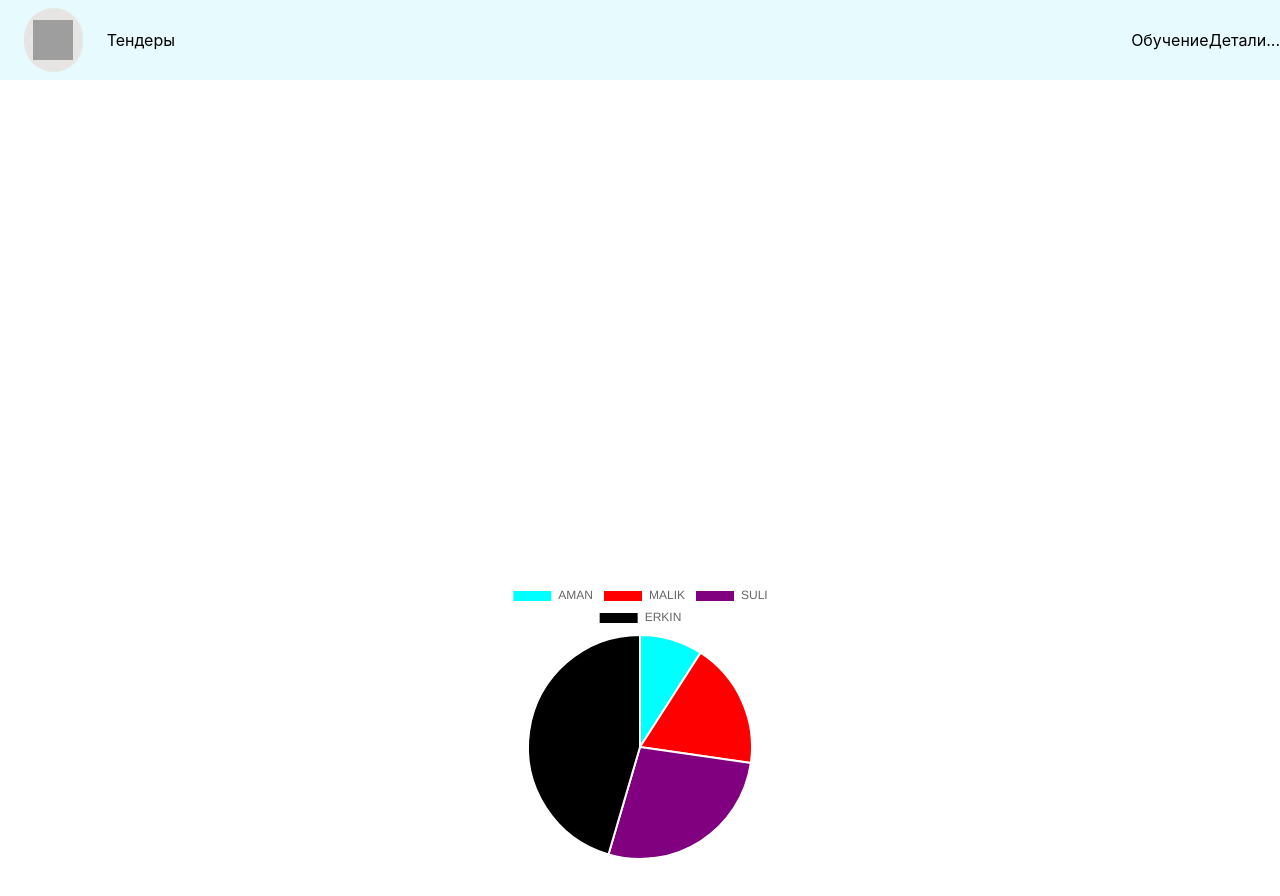
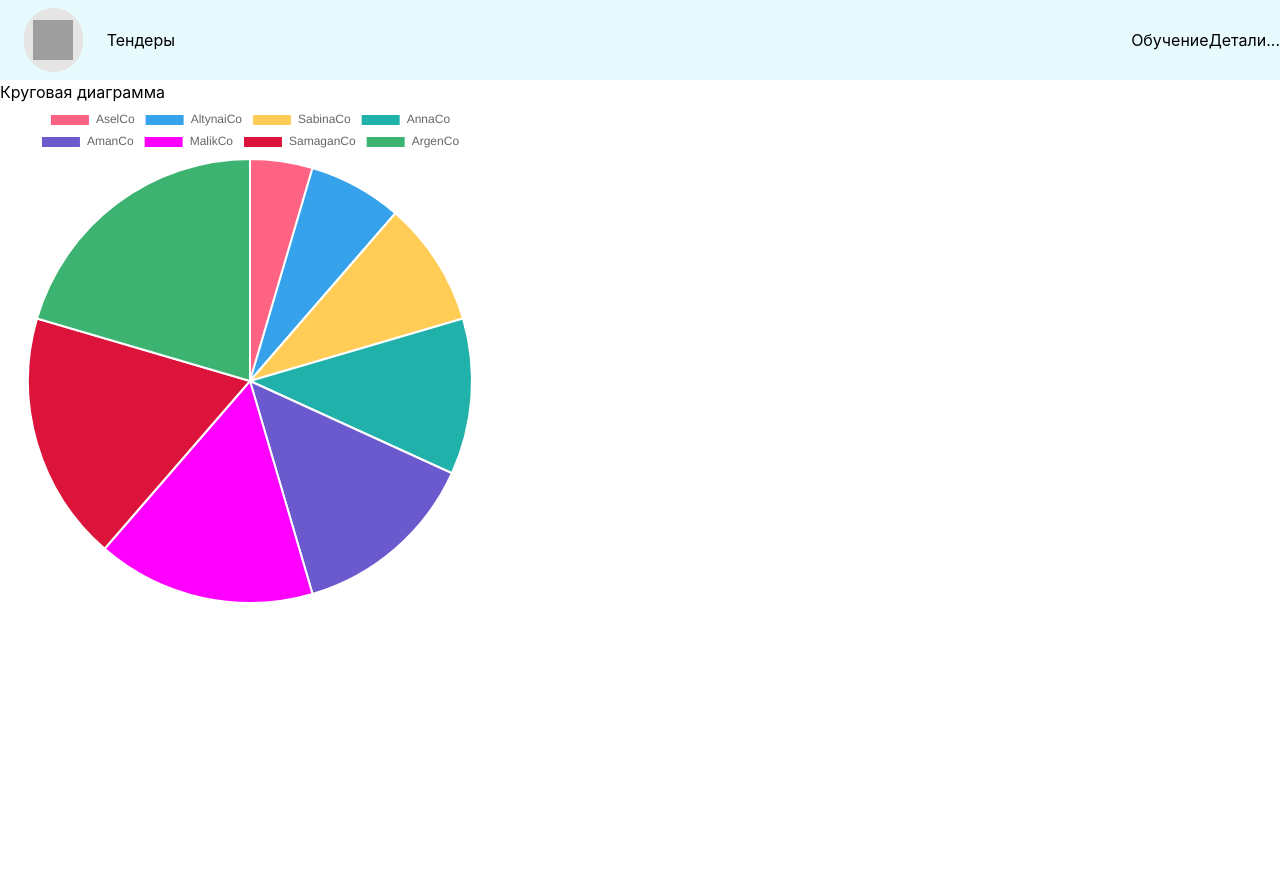
Before and after one commit to Malik-659/Hakaton_3rd, a React (Create React App) app: page /chart in a window 1280 px wide. Shown: the top 896 px of the page. After the commit the page ends 800 px from the top, so only its background shows below. Built offline with nearby package versions, Linux system fonts and the light colour scheme; data requests are answered from the project's data file; grey boxes are pictures that could not be loaded.

Commit message:
erkinIsTheGoat

```diff
--- a/db.json
+++ b/db.json
@@ -26,5 +26,55 @@
       "type": "Товар",
       "id": 3
     }
+  ],
+  "charts": [
+    {
+      "company": "AselCo",
+      "spandings": "10000",
+      "region": "Osh",
+      "id": 1
+    },
+    {
+      "company": "AltynaiCo",
+      "spandings": "15000",
+      "region": "Issyk-kul",
+      "id": 2
+    },
+    {
+      "company": "SabinaCo",
+      "spandings": "20000",
+      "region": "Naryn",
+      "id": 3
+    },
+    {
+      "company": "AnnaCo",
+      "spandings": "25000",
+      "region": "Chui",
+      "id": 4
+    },
+    {
+      "company": "AmanCo",
+      "spandings": "30000",
+      "region": "Osh",
+      "id": 5
+    },
+    {
+      "company": "MalikCo",
+      "spandings": "35000",
+      "region": "Chui",
+      "id": 6
+    },
+    {
+      "company": "SamaganCo",
+      "spandings": "40000",
+      "region": "Naryn",
+      "id": 7
+    },
+    {
+      "company": "ArgenCo",
+      "spandings": "45000",
+      "region": "Issyk-kul",
+      "id": 8
+    }
   ]
 }
--- a/src/components/chart/Chart.jsx
+++ b/src/components/chart/Chart.jsx
@@ -1,27 +1,54 @@
-import React from "react";
-
+import React, { useEffect, useState } from "react";
 import { Chart as ChartJS, ArcElement, Tooltip, Legend } from "chart.js";
-
 import { Pie } from "react-chartjs-2";
-
+import { useDispatch, useSelector } from "react-redux";
+import { getCharts } from "../../store/charts/chartsActions";
 ChartJS.register(ArcElement, Tooltip, Legend);
 
-const Chart = () => {
-  const data = {
-    labels: ["AMAN", "MALIK", "SULI", "ERKIN"],
-    datasets: [
-      {
-        data: [1, 2, 3, 5],
-        backgroundColor: ["aqua", "red", "purple", "black"],
-      },
-    ],
-  };
+function Chart() {
+  const [chartData, setChartData] = useState({});
+  const { charts } = useSelector((state) => state.charts);
+  const dispatch = useDispatch();
+
+  useEffect(() => {
+    dispatch(getCharts());
+  }, []);
+  console.log(chartData);
+
+  useEffect(() => {
+    if (charts && charts.length > 0) {
+      const labels = charts.map((chart) => chart.company);
+      const prikol = charts.map((chart) => parseInt(chart.spandings));
+      setChartData({
+        labels: labels,
+        datasets: [
+          {
+            data: prikol,
+            backgroundColor: [
+              "rgb(255, 99, 132",
+              "rgb(54, 162, 235)",
+              "rgb(255, 205, 86)",
+              "#20B2AA",
+              "#6A5ACD",
+              "#FF00FF",
+              "#DC143C",
+              "#3CB371",
+            ],
+          },
+        ],
+      });
+    }
+  }, [charts]);
+  console.log(chartData);
   const options = {};
   return (
-    <div style={{ padding: "500px" }}>
-      <Pie data={data} options={options} />
+    <div>
+      <h2>Круговая диаграмма</h2>
+      <div style={{ width: "500px" }}>
+        {chartData.labels && <Pie data={chartData} options={options} />}
+      </div>
     </div>
   );
-};
+}
 
 export default Chart;
--- a/src/helpers/const.js
+++ b/src/helpers/const.js
@@ -1,4 +1,5 @@
-
 export const TENDERS_API = "http://localhost:8000/tenders";
 
-export const COMMENT_API = 'http://localhost:8000/comments'
+export const COMMENT_API = "http://localhost:8000/comments";
+
+export const CHARTS_API = "http://localhost:8000/charts";
--- /dev/null
+++ b/src/store/charts/chartsActions.js
@@ -0,0 +1,8 @@
+import { createAsyncThunk } from "@reduxjs/toolkit";
+import axios from "axios";
+import { CHARTS_API } from "../../helpers/const";
+
+export const getCharts = createAsyncThunk("charts/getCharts", async () => {
+  const { data } = await axios.get(CHARTS_API);
+  return data;
+});
--- /dev/null
+++ b/src/store/charts/chartsSlice.js
@@ -0,0 +1,25 @@
+import { createSlice } from "@reduxjs/toolkit";
+import { getCharts } from "./chartsActions";
+
+const chartsSlice = createSlice({
+  name: "charts",
+  initialState: {
+    loading: false,
+    charts: [],
+  },
+  reducers: {},
+  extraReducers: (builder) => {
+    builder
+      .addCase(getCharts.pending, (state) => {
+        state.loading = true;
+      })
+      .addCase(getCharts.fulfilled, (state, action) => {
+        state.loading = false;
+        state.charts = action.payload;
+      })
+      .addCase(getCharts.rejected, (state) => {
+        state.loading = false;
+      });
+  },
+});
+export default chartsSlice.reducer;
--- a/src/store/store.js
+++ b/src/store/store.js
@@ -1,6 +1,7 @@
 import { configureStore } from "@reduxjs/toolkit";
 
 import tendersReducer from "./tenders/tendersSlice";
+import chartsReducer from "./charts/chartsSlice";
 
 import commentSlice from "./comments/commentSlice";
 
@@ -11,6 +12,7 @@ export default configureStore({
     }),
   reducer: {
     tenders: tendersReducer,
-    comments: commentSlice
+    comments: commentSlice,
+    charts: chartsReducer,
   },
 });
```
